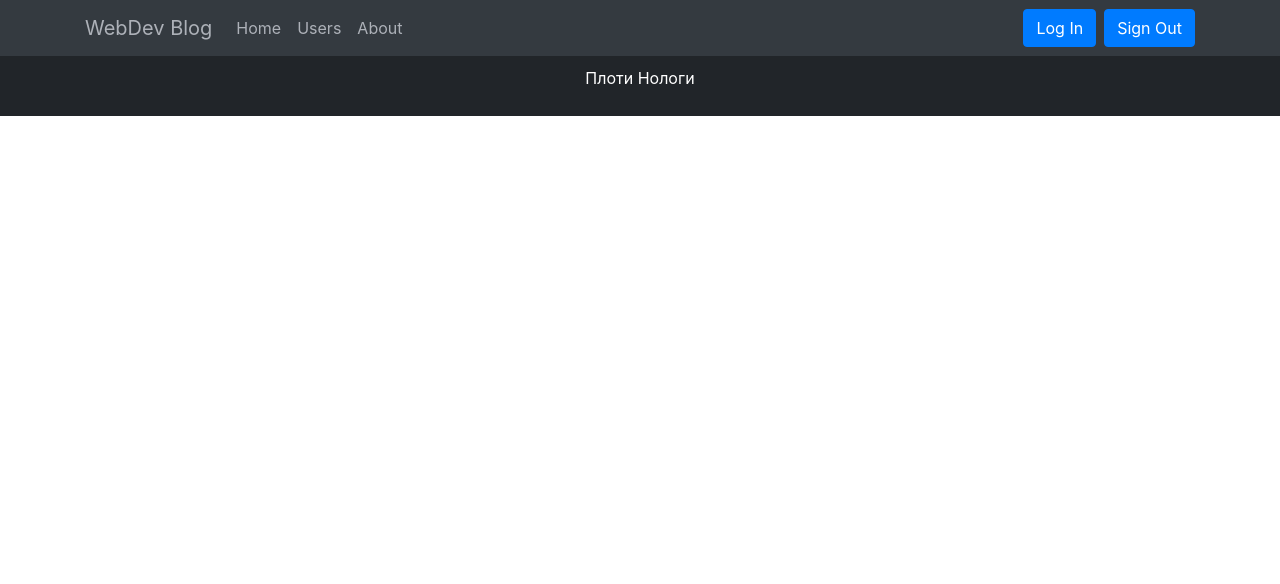
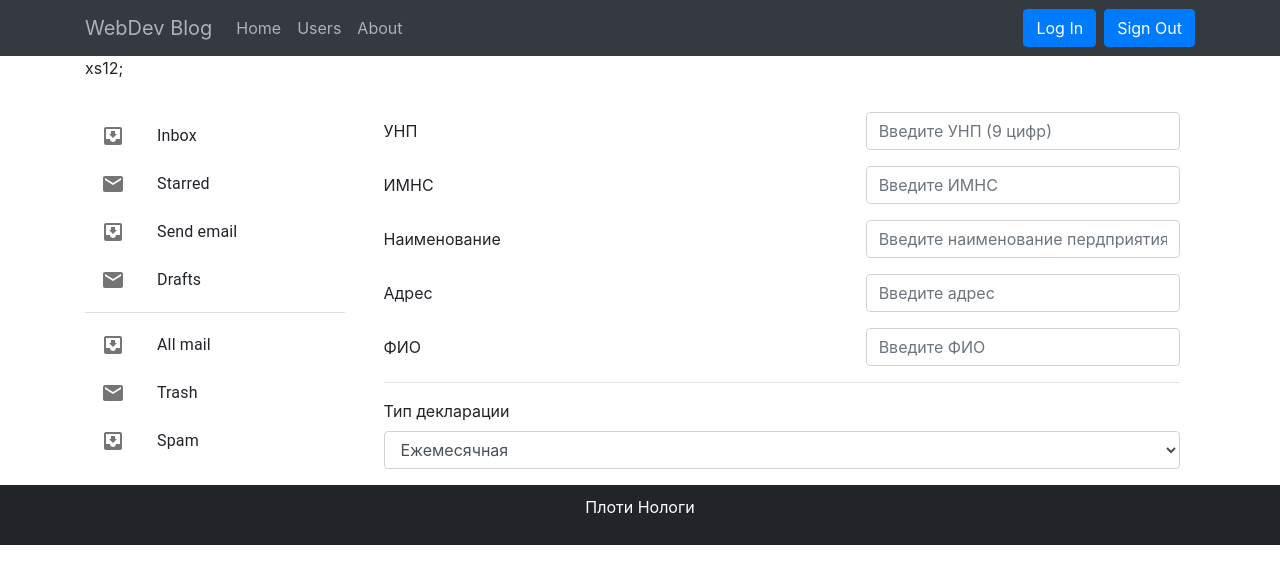
Before and after one commit to denisVirtuteDei/kurs-project, a React (Create React App) app: page /taxpayers in a window 1280 px wide. Shown: the top 584 px of the page. Built offline with nearby package versions, Linux system fonts and the light colour scheme.

Commit message:
add sidebar

```diff
--- a/package.json
+++ b/package.json
@@ -3,6 +3,8 @@
   "version": "0.1.0",
   "private": true,
   "dependencies": {
+    "@material-ui/core": "^4.11.1",
+    "@material-ui/icons": "^4.9.1",
     "@testing-library/jest-dom": "^5.11.5",
     "@testing-library/react": "^11.1.0",
     "@testing-library/user-event": "^12.1.10",
--- a/src/App.js
+++ b/src/App.js
@@ -8,11 +8,11 @@ import { Home } from './Components/Home';
 import { Users } from './Components/Users';
 import { About } from './Components/About';
 import { Cabinet } from "./Components/Cabinet";
-import { FilingApp } from "./Trash/FilingApp";
-import { FilingDec } from "./Trash/FilingDec";
+import { FilingApp } from "./Components/FilingApp";
+import { FilingDec } from "./Components/FilingDec";
 import { Provider } from "react-redux";
 import { store } from './Redux/Stores/Store.js'
-//import { AddAplication } from "./Trash/AddAplication";
+import { TaxpayersMaket } from "./Components/TaxpayersMaket";
 
 const App = () => {
   return (
@@ -24,9 +24,7 @@ const App = () => {
           <Route exact path="/users" render={Users} />
           <Route exact path="/about" component={About} />
           <Route exact path="/cabinet" component={Cabinet} />
-          <Route exact path="/filingapp" component={FilingApp} />
-          <Route exact path="/filingdec" component={FilingDec} />
-          {/* <Route exact path="/addaplication" component={AddAplication} /> */}
+          <Route exact path="/taxpayers" component={TaxpayersMaket} />
         </Switch>
       </BrowserRouter>
       <Footer />
--- a/src/Components/Cabinet.js
+++ b/src/Components/Cabinet.js
@@ -2,8 +2,12 @@ import React from "react";
 import { Container, Col, Row, Button } from "react-bootstrap";
 import { NavLink } from "react-router-dom";
 
-export const Cabinet = () => (
-  <Container>
+export const Cabinet = () => {
+
+
+
+  return (
+    <Container style={{padding: "15px"}}>
       <Row>
         <Col>
           <NavLink to="/filingdec">
@@ -11,10 +15,11 @@ export const Cabinet = () => (
           </NavLink>
         </Col>
         <Col>
-        <NavLink to="/filingapp">
+          <NavLink to="/taxpayers">
             <Button >For Taxpayers</Button>
           </NavLink>
         </Col>
       </Row>
     </Container>
-);
+  )
+};
--- a/src/Trash/FilingDec.js
+++ b/src/Components/FilingDec.js
@@ -1,5 +1,20 @@
 import React from "react";
 import { Container, Col, Row, Form } from "react-bootstrap";
+
+let checkboxValues = [
+  {
+    type: "Признак внесения изменеия и дополнение в налоговую декларацию",
+    id: 0
+  },
+  {
+    type: "Использовать данные предыдущего отчетного периода",
+    id: 1
+  },
+  {
+    type: "Округлять суммы уплаты до наличных",
+    id: 2
+  }
+]
 
 export const FilingDec = () => (
   <Container>
@@ -68,31 +83,13 @@ export const FilingDec = () => (
       </Form>
     </div>
 
-    <Form>
-      {["checkbox"].map((type) => (
-        <div key={`default-${type}`} className="mb-3">
+    {/* <Form>
+      {checkboxValues.map((value) => (
+        <div key={`default-checkbox-${value.id}`} className="mb-3">
           <Form.Check
-            type={type}
-            id={`default-${type}`}
-            label={`Признак внесения изменеия и дополнение в налоговую декларацию`}
-          />
-        </div>
-      ))}
-      {["checkbox"].map((type) => (
-        <div key={`default-${type}`} className="mb-3">
-          <Form.Check
-            type={type}
-            id={`default-${type}`}
-            label={`Использовать данные предыдущего отчетного периода`}
-          />
-        </div>
-      ))}
-      {["checkbox"].map((type) => (
-        <div key={`default-${type}`} className="mb-3">
-          <Form.Check
-            type={type}
-            id={`default-${type}`}
-            label={`Округлять суммы уплаты до наличных`}
+            type="checkbox"
+            id={`default-checkbox-${value.id}`}
+            label={value.type}
           />
         </div>
       ))}
@@ -102,6 +99,6 @@ export const FilingDec = () => (
           <Form.Check type={type} id={`default-${type}`} label={`Ликвидация`} />
         </div>
       ))}
-    </Form>
+    </Form> */}
   </Container>
-);
+)
--- /dev/null
+++ b/src/Components/LeftToolBar.js
@@ -0,0 +1,61 @@
+import React from 'react';
+import { makeStyles } from '@material-ui/core/styles';
+import Drawer from '@material-ui/core/Drawer';
+import AppBar from '@material-ui/core/AppBar';
+import CssBaseline from '@material-ui/core/CssBaseline';
+import Toolbar from '@material-ui/core/Toolbar';
+import List from '@material-ui/core/List';
+import Typography from '@material-ui/core/Typography';
+import Divider from '@material-ui/core/Divider';
+import ListItem from '@material-ui/core/ListItem';
+import ListItemIcon from '@material-ui/core/ListItemIcon';
+import ListItemText from '@material-ui/core/ListItemText';
+import InboxIcon from '@material-ui/icons/MoveToInbox';
+import MailIcon from '@material-ui/icons/Mail';
+
+const drawerWidth = 240;
+
+const useStyles = makeStyles((theme) => ({
+    root: {
+        display: 'flex',
+    },
+    appBar: {
+        zIndex: theme.zIndex.drawer + 1,
+    },
+    drawer: {
+        width: drawerWidth,
+        flexShrink: 0,
+    },
+    drawerPaper: {
+        width: drawerWidth,
+    },
+    drawerContainer: {
+        overflow: 'auto',
+    },
+}));
+
+export default function LeftToolBar() {
+    const classes = useStyles();
+
+    return (
+        <div className={classes.drawerContainer} >
+            <List>
+                {['Inbox', 'Starred', 'Send email', 'Drafts'].map((text, index) => (
+                    <ListItem button key={text}>
+                        <ListItemIcon>{index % 2 === 0 ? <InboxIcon /> : <MailIcon />}</ListItemIcon>
+                        <ListItemText primary={text} />
+                    </ListItem>
+                ))}
+            </List>
+            <Divider />
+            <List>
+                {['All mail', 'Trash', 'Spam'].map((text, index) => (
+                    <ListItem button key={text}>
+                        <ListItemIcon>{index % 2 === 0 ? <InboxIcon /> : <MailIcon />}</ListItemIcon>
+                        <ListItemText primary={text} />
+                    </ListItem>
+                ))}
+            </List>
+        </div>
+    );
+}
--- /dev/null
+++ b/src/Components/TaxpayersMaket.js
@@ -0,0 +1,23 @@
+import React, { Component } from "react";
+import { Container, Col, Row, Form } from "react-bootstrap";
+import Grid from '@material-ui/core/Grid'
+import { FilingDec } from './FilingDec';
+import LeftToolBar from './LeftToolBar'
+
+export const TaxpayersMaket = () => {
+    return (
+        <Container>
+            <Grid container spacing={3}>
+                <Grid item xs={12}>
+                    xs12;
+                </Grid>
+                <Grid item xs={3}>
+                    <LeftToolBar />
+                </Grid>
+                <Grid item xs={9}>
+                    <FilingDec />
+                </Grid>
+            </Grid>
+        </Container>
+    )
+}
```
Also changed, not shown: src/Trash/AddAplication.js (deleted, +0 -26 lines), src/Components/FilingApp.js (renamed from src/Trash/FilingApp.js), 1 other file (tests, documents, lock files or other folders). Lines whose indentation alone changed are shown as unchanged.
